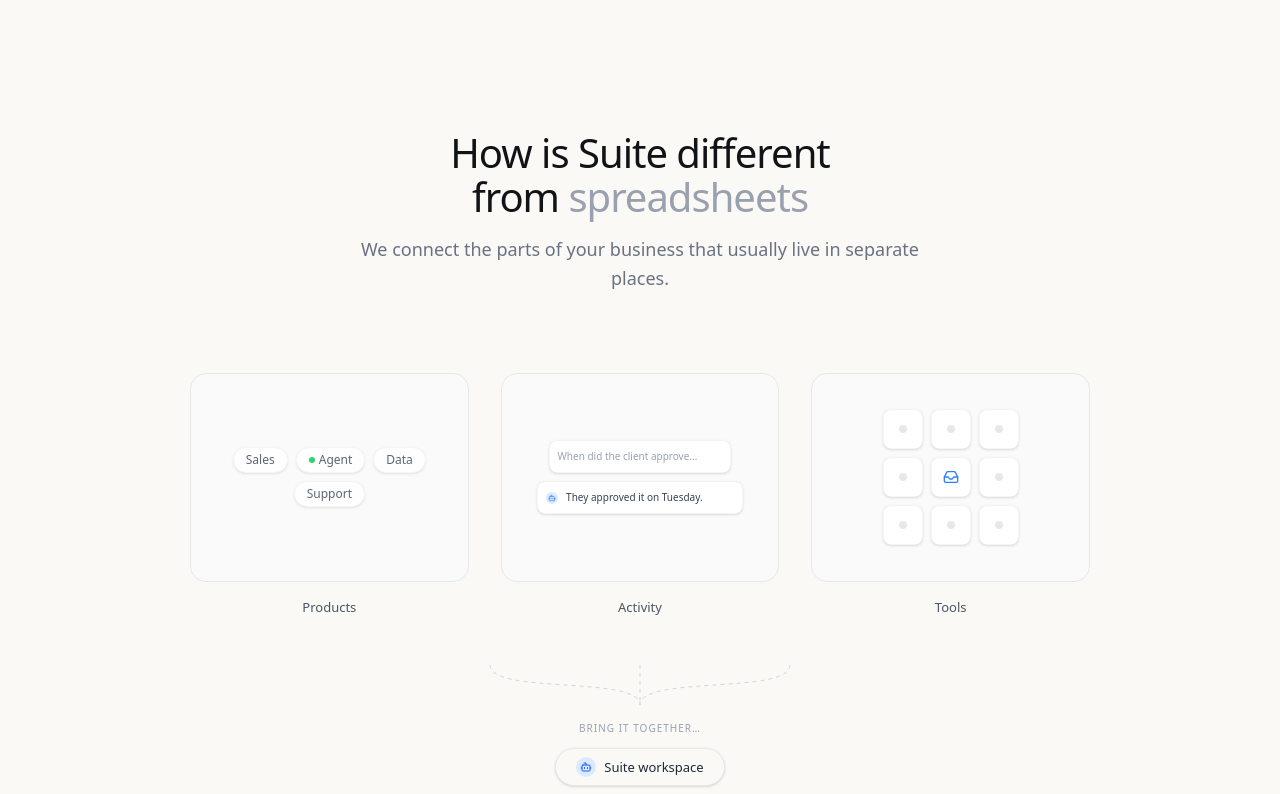
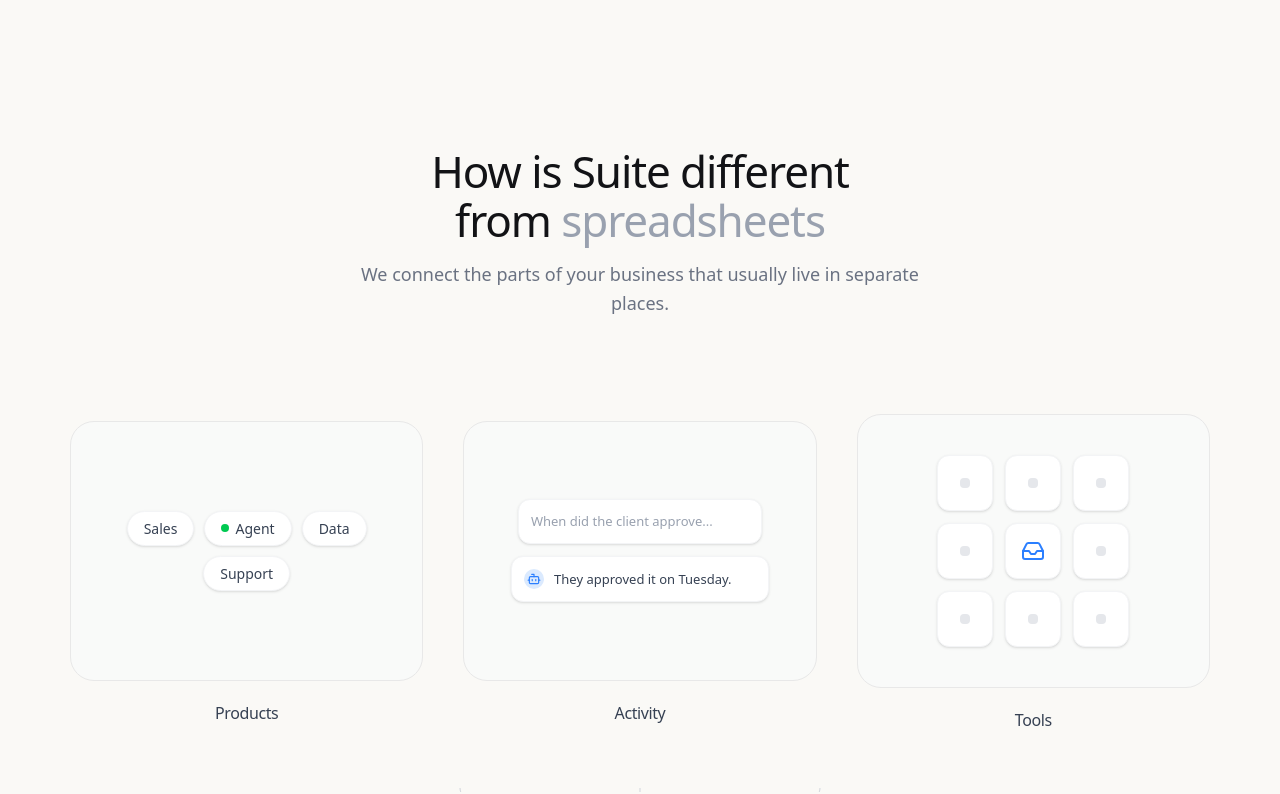
Before and after one commit to Mbdulrohim/Suite-Site-1, a React (Vite) app: page / in a window 1280 px wide. Shown: the part 1960-2754 px from the top of the page. Built offline with nearby package versions, Linux system fonts and the light colour scheme.

Commit message:
style: update hero layout styling and increase spacing and component scale in WhySuiteSection

```diff
--- a/src/components/Hero.tsx
+++ b/src/components/Hero.tsx
@@ -76,7 +76,7 @@ export const Hero: React.FC<HeroProps> = ({ onOpenSignUp }) => {
 
           {/* Right Column: 58% on desktop (7 cols out of 12) */}
           <div className="lg:col-span-7 flex items-center justify-center lg:justify-end w-full mt-4 lg:mt-0 relative scale-[1.1]">
-            <div className="w-full p-3.5 sm:p-5 md:p-6 bg-gradient-to-br from-[#EEF4FB] via-[#F4F7FB] to-[#F7F5F0] rounded-[36px] md:rounded-[44px] border border-[#E4ECF4]">
+            <div className="w-full p-3.5 sm:p-5 md:p-6 bg-gradient-to-br from-[#EEF4FB] via-[#F4F7FB] to-[#F7F5F0] rounded-[28px] border border-[#E4ECF4]">
               <ProductDashboard />
             </div>
           </div>
--- a/src/components/WhySuiteSection.tsx
+++ b/src/components/WhySuiteSection.tsx
@@ -1,14 +1,14 @@
 import React from 'react';
-import { Bot, Inbox, MessageSquare } from 'lucide-react';
+import { Bot, Inbox } from 'lucide-react';
 
 export const WhySuiteSection: React.FC = () => {
   return (
-    <section id="why-suite" className="w-full py-16 md:py-28 lg:py-36">
+    <section id="why-suite" className="w-full py-20 md:py-32 lg:py-40">
       <div className="mx-auto max-w-[1240px] px-5 sm:px-8 text-center flex flex-col items-center">
 
         {/* Section Title */}
-        <div className="max-w-[580px] mb-14 md:mb-20">
-          <h2 className="text-[#121316] font-medium tracking-tight text-[28px] sm:text-[34px] md:text-[40px] leading-[1.1] mb-4">
+        <div className="max-w-[620px] mb-16 md:mb-24">
+          <h2 className="text-[#121316] font-medium tracking-tight text-[32px] sm:text-[38px] md:text-[44px] leading-[1.1] mb-4">
             How is Suite different<br/>from <span className="text-gray-400">spreadsheets</span>
           </h2>
           <p className="text-gray-500 text-[18px] leading-[1.6]">
@@ -16,67 +16,69 @@ export const WhySuiteSection: React.FC = () => {
           </p>
         </div>
 
-        {/* 3 Columns */}
-        <div className="w-full grid grid-cols-1 md:grid-cols-3 gap-6 lg:gap-8 items-center justify-center relative z-10 max-w-[900px] mx-auto">
+        {/* 3 Columns (1.5x scale) */}
+        <div className="w-full grid grid-cols-1 md:grid-cols-3 gap-8 lg:gap-10 items-center justify-center relative z-10 max-w-[1140px] mx-auto">
 
-          {/* Column 1: Context */}
+          {/* Column 1: Products */}
           <div className="flex flex-col items-center">
-            <div className="w-full bg-gray-50/80 border-[0.5px] border-[#e8e8e8] rounded-2xl p-6 aspect-[4/3] flex flex-col items-center justify-center relative mb-4">
-              <div className="flex flex-wrap gap-2 justify-center max-w-[200px] opacity-80">
-                <span className="bg-white shadow-sm border border-gray-100 rounded-full px-3 py-1 text-xs text-gray-700 font-medium">Sales</span>
-                <span className="bg-white shadow-sm border border-gray-100 rounded-full px-3 py-1 text-xs text-gray-700 font-medium flex items-center gap-1"><span className="w-1.5 h-1.5 rounded-full bg-green-500"/> Agent</span>
-                <span className="bg-white shadow-sm border border-gray-100 rounded-full px-3 py-1 text-xs text-gray-700 font-medium">Data</span>
-                <span className="bg-white shadow-sm border border-gray-100 rounded-full px-3 py-1 text-xs text-gray-700 font-medium">Support</span>
+            <div className="w-full bg-gray-50/80 border-[0.5px] border-[#e8e8e8] rounded-[24px] p-8 md:p-10 min-h-[220px] md:min-h-[260px] flex flex-col items-center justify-center relative mb-5 transition-all duration-200 hover:border-gray-300">
+              <div className="flex flex-wrap gap-2.5 justify-center max-w-[260px]">
+                <span className="bg-white shadow-sm border border-gray-100 rounded-full px-4 py-1.5 text-[14px] text-gray-700 font-medium">Sales</span>
+                <span className="bg-white shadow-sm border border-gray-100 rounded-full px-4 py-1.5 text-[14px] text-gray-700 font-medium flex items-center gap-1.5">
+                  <span className="w-2 h-2 rounded-full bg-green-500"/> Agent
+                </span>
+                <span className="bg-white shadow-sm border border-gray-100 rounded-full px-4 py-1.5 text-[14px] text-gray-700 font-medium">Data</span>
+                <span className="bg-white shadow-sm border border-gray-100 rounded-full px-4 py-1.5 text-[14px] text-gray-700 font-medium">Support</span>
               </div>
             </div>
-            <span className="text-[13px] text-gray-600 font-medium">Products</span>
+            <span className="text-[16px] text-gray-700 font-medium tracking-tight">Products</span>
           </div>
 
-          {/* Column 2: Memory */}
+          {/* Column 2: Activity */}
           <div className="flex flex-col items-center">
-            <div className="w-full bg-gray-50/80 border-[0.5px] border-[#e8e8e8] rounded-2xl p-6 aspect-[4/3] flex flex-col items-center justify-center relative mb-4 gap-2">
-              <div className="bg-white shadow-sm border border-gray-100 rounded-lg p-2 text-[10px] text-gray-400 w-[80%] text-left">
+            <div className="w-full bg-gray-50/80 border-[0.5px] border-[#e8e8e8] rounded-[24px] p-8 md:p-10 min-h-[220px] md:min-h-[260px] flex flex-col items-center justify-center relative mb-5 gap-3 transition-all duration-200 hover:border-gray-300">
+              <div className="bg-white shadow-sm border border-gray-100 rounded-xl p-3 text-[13px] text-gray-400 w-[90%] text-left">
                 When did the client approve...
               </div>
-              <div className="bg-white shadow-sm border border-gray-100 rounded-lg p-2 text-[10px] text-gray-700 w-[90%] text-left flex items-center gap-2">
-                <div className="w-3 h-3 rounded-full bg-blue-100 flex items-center justify-center text-blue-500">
-                  <Bot className="w-2 h-2" />
+              <div className="bg-white shadow-sm border border-gray-100 rounded-xl p-3 text-[13px] text-gray-700 w-[95%] text-left flex items-center gap-2.5">
+                <div className="w-5 h-5 rounded-full bg-blue-100 flex items-center justify-center text-blue-500 shrink-0">
+                  <Bot className="w-3.5 h-3.5" />
                 </div>
-                <span>They approved it on Tuesday.</span>
+                <span className="font-medium">They approved it on Tuesday.</span>
               </div>
             </div>
-            <span className="text-[13px] text-gray-600 font-medium">Activity</span>
+            <span className="text-[16px] text-gray-700 font-medium tracking-tight">Activity</span>
           </div>
 
-          {/* Column 3: Inbox */}
+          {/* Column 3: Tools */}
           <div className="flex flex-col items-center">
-            <div className="w-full bg-gray-50/80 border-[0.5px] border-[#e8e8e8] rounded-2xl p-6 aspect-[4/3] flex flex-col items-center justify-center relative mb-4">
-              <div className="grid grid-cols-3 gap-2">
-                {[1,2,3,4,5,6,7,8,9].map(i => (
-                  <div key={i} className="w-10 h-10 bg-white rounded-lg shadow-sm border border-gray-100 flex items-center justify-center">
-                    {i === 5 ? <Inbox className="w-4 h-4 text-blue-500" /> : <div className="w-2 h-2 rounded bg-gray-200" />}
+            <div className="w-full bg-gray-50/80 border-[0.5px] border-[#e8e8e8] rounded-[24px] p-8 md:p-10 min-h-[220px] md:min-h-[260px] flex flex-col items-center justify-center relative mb-5 transition-all duration-200 hover:border-gray-300">
+              <div className="grid grid-cols-3 gap-3">
+                {[1, 2, 3, 4, 5, 6, 7, 8, 9].map((i) => (
+                  <div key={i} className="w-12 h-12 md:w-14 md:h-14 bg-white rounded-xl shadow-sm border border-gray-100 flex items-center justify-center">
+                    {i === 5 ? <Inbox className="w-6 h-6 text-blue-500" /> : <div className="w-2.5 h-2.5 rounded bg-gray-200" />}
                   </div>
                 ))}
               </div>
             </div>
-            <span className="text-[13px] text-gray-600 font-medium">Tools</span>
+            <span className="text-[16px] text-gray-700 font-medium tracking-tight">Tools</span>
           </div>
 
         </div>
 
-        {/* Dotted Lines down to Custom agents */}
-        <div className="mt-12 flex flex-col items-center relative">
-          <svg width="400" height="40" viewBox="0 0 400 40" fill="none" xmlns="http://www.w3.org/2000/svg" className="hidden md:block mb-4">
-             <path d="M 50 0 C 50 30, 200 10, 200 40" stroke="#d1d5db" strokeWidth="1" strokeDasharray="4 4" />
-             <path d="M 350 0 C 350 30, 200 10, 200 40" stroke="#d1d5db" strokeWidth="1" strokeDasharray="4 4" />
-             <path d="M 200 0 L 200 40" stroke="#d1d5db" strokeWidth="1" strokeDasharray="4 4" />
+        {/* Dotted Lines down to Suite workspace */}
+        <div className="mt-14 flex flex-col items-center relative">
+          <svg width="480" height="50" viewBox="0 0 480 50" fill="none" xmlns="http://www.w3.org/2000/svg" className="hidden md:block mb-5">
+             <path d="M 60 0 C 60 38, 240 12, 240 50" stroke="#d1d5db" strokeWidth="1" strokeDasharray="4 4" />
+             <path d="M 420 0 C 420 38, 240 12, 240 50" stroke="#d1d5db" strokeWidth="1" strokeDasharray="4 4" />
+             <path d="M 240 0 L 240 50" stroke="#d1d5db" strokeWidth="1" strokeDasharray="4 4" />
           </svg>
 
-          <div className="text-[10px] text-gray-400 uppercase tracking-widest mb-3">Bring it together…</div>
+          <div className="text-[11px] text-gray-400 uppercase tracking-widest mb-3.5 font-medium">Bring it together…</div>
 
-          <button className="bg-[#FAF9F6] border border-gray-200 hover:bg-white text-gray-800 text-[13px] font-medium px-5 py-2 rounded-full shadow-sm flex items-center gap-2 transition-all cursor-pointer">
+          <button className="bg-[#FAF9F6] border border-gray-200 hover:bg-white text-gray-800 text-[14px] font-medium px-6 py-2.5 rounded-full shadow-sm flex items-center gap-2.5 transition-all cursor-pointer hover:border-gray-300">
             <div className="w-5 h-5 rounded-full bg-blue-100 flex items-center justify-center text-blue-600">
-              <Bot className="w-3 h-3" />
+              <Bot className="w-3.5 h-3.5" />
             </div>
             Suite workspace
           </button>
```
